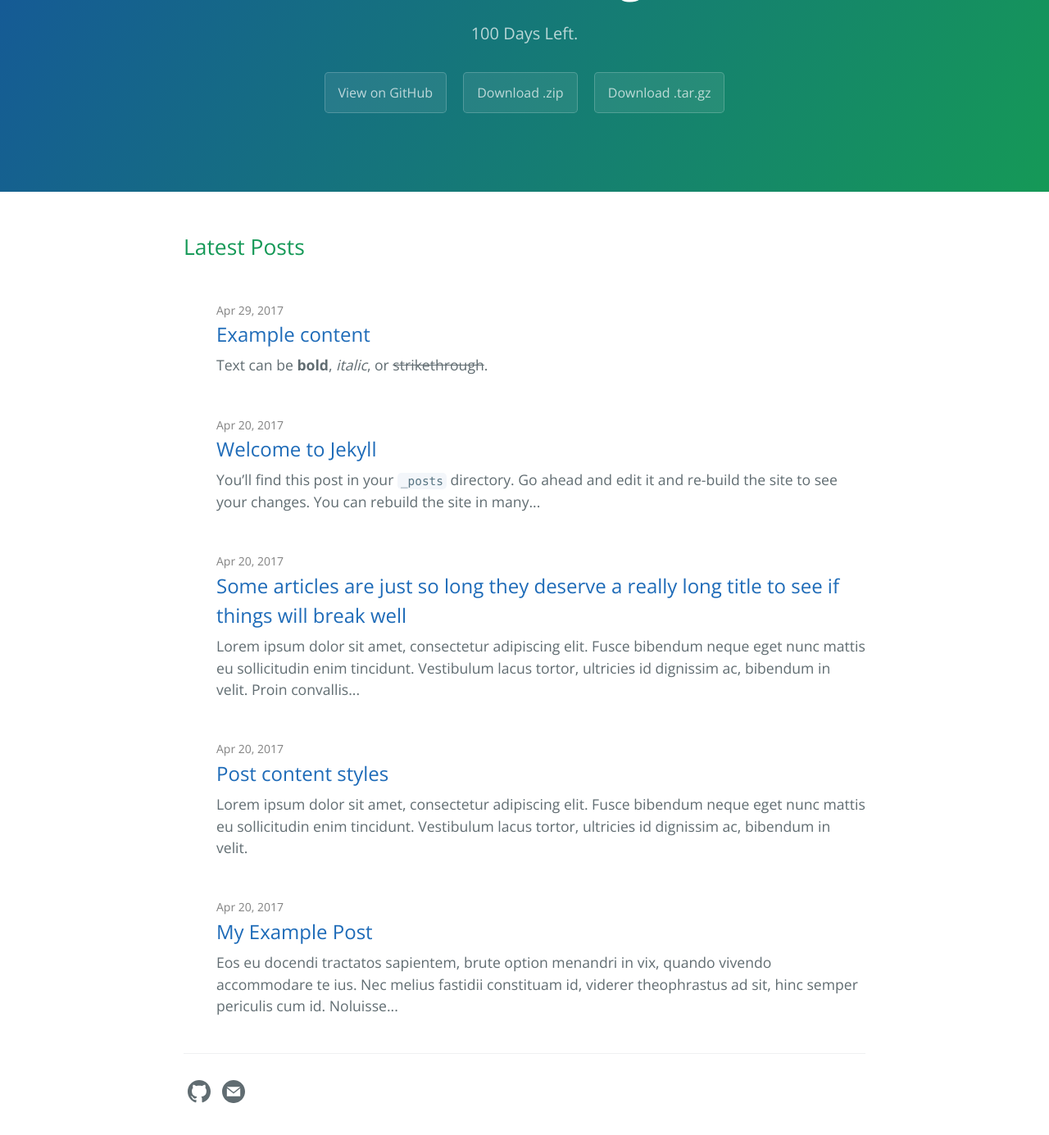
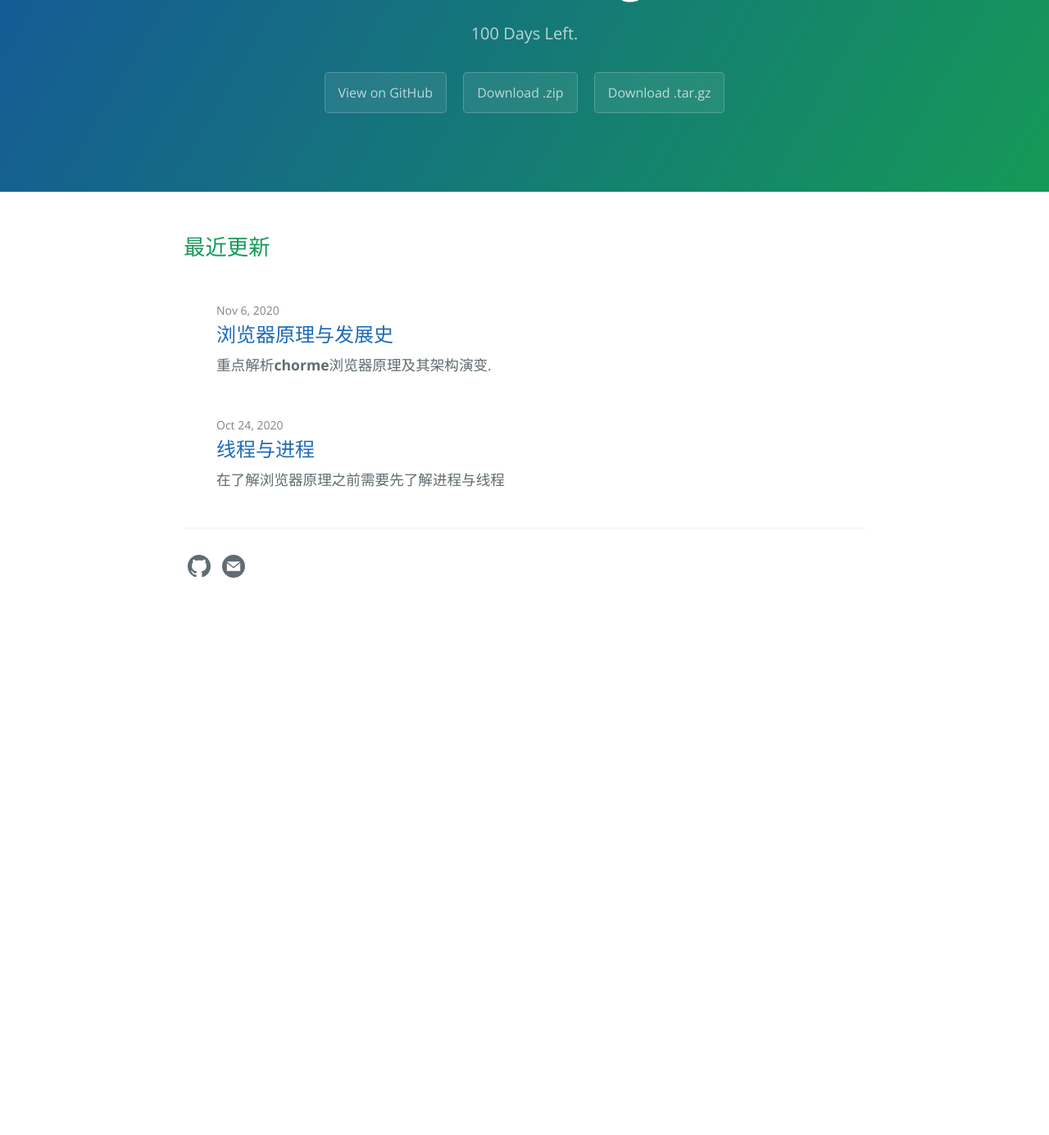
Before and after one commit to higwendolyn/Alias, a Jekyll site: the page built from index.md, in a window 1280 px wide and 1400 px high, scrolled down 205 px. Shown: the top 1385 px of the window at 82% size. Built offline with Jekyll 4.4.1, drawn with Linux system fonts in a browser that asks for light colours; after the commit the page ends 964 px from its top, so only the background shows below that; some of the changed lines change nothing that is shown.

Commit message:
上传文章

````diff
--- a/_layouts/home.html
+++ b/_layouts/home.html
@@ -6,7 +6,7 @@ layout: default
 
   {{ content }}
 
-  <h2>Latest Posts</h2>
+  <h2>最近更新</h2>
 
   <div>&nbsp;</div>
 
--- a/_posts/2017-04-20-my-example-post.md
+++ /dev/null
@@ -1,12 +0,0 @@
----
-layout: post
----
-
-Eos eu docendi tractatos sapientem, brute option menandri in vix, quando vivendo accommodare te ius. Nec melius fastidii constituam id, viderer theophrastus ad sit, hinc semper periculis cum id. Noluisse postulant assentior est in, no choro sadipscing repudiandae vix. Vis in euismod delenit dignissim. Ex quod nostrum sit, suas decore animal id ius, nobis solet detracto quo te.
-
-{% comment %}
-Might you have an include in your theme? Why not try it here!
-{% include my-themes-great-include.html %}
-{% endcomment %}
-
-No laudem altera adolescens has, volumus lucilius eum no. Eam ei nulla audiam efficiantur. Suas affert per no, ei tale nibh sea. Sea ne magna harum, in denique scriptorem sea, cetero alienum tibique ei eos. Labores persequeris referrentur eos ei.
--- a/_posts/2017-04-20-post-content-styles.md
+++ /dev/null
@@ -1,90 +0,0 @@
----
-layout: post
-title: "Post content styles"
-tagline: "This post demonstrates post content styles"
-categories: junk
-image: /thumbnail-mobile.png
-author: "Bart Simpson"
-meta: "Springfield"
----
-
-Lorem ipsum dolor sit amet, consectetur adipiscing elit. Fusce bibendum neque eget nunc mattis eu sollicitudin enim tincidunt. Vestibulum lacus tortor, ultricies id dignissim ac, bibendum in velit.
-
-## Some great heading (h2)
-
-Proin convallis mi ac felis pharetra aliquam. Curabitur dignissim accumsan rutrum. In arcu magna, aliquet vel pretium et, molestie et arcu.
-
-Mauris lobortis nulla et felis ullamcorper bibendum. Phasellus et hendrerit mauris. Proin eget nibh a massa vestibulum pretium. Suspendisse eu nisl a ante aliquet bibendum quis a nunc. Praesent varius interdum vehicula. Aenean risus libero, placerat at vestibulum eget, ultricies eu enim. Praesent nulla tortor, malesuada adipiscing adipiscing sollicitudin, adipiscing eget est.
-
-## Another great heading (h2)
-
-Lorem ipsum dolor sit amet, consectetur adipiscing elit. Fusce bibendum neque eget nunc mattis eu sollicitudin enim tincidunt. Vestibulum lacus tortor, ultricies id dignissim ac, bibendum in velit.
-
-### Some great subheading (h3)
-
-Proin convallis mi ac felis pharetra aliquam. Curabitur dignissim accumsan rutrum. In arcu magna, aliquet vel pretium et, molestie et arcu. Mauris lobortis nulla et felis ullamcorper bibendum.
-
-Phasellus et hendrerit mauris. Proin eget nibh a massa vestibulum pretium. Suspendisse eu nisl a ante aliquet bibendum quis a nunc.
-
-### Some great subheading (h3)
-
-Praesent varius interdum vehicula. Aenean risus libero, placerat at vestibulum eget, ultricies eu enim. Praesent nulla tortor, malesuada adipiscing adipiscing sollicitudin, adipiscing eget est.
-
-> This quote will change your life. It will reveal the secrets of the universe, and all the wonders of humanity. Don't misuse it.
-
-Lorem ipsum dolor sit amet, consectetur adipiscing elit. Fusce bibendum neque eget nunc mattis eu sollicitudin enim tincidunt.
-
-### Some great subheading (h3)
-
-Vestibulum lacus tortor, ultricies id dignissim ac, bibendum in velit. Proin convallis mi ac felis pharetra aliquam. Curabitur dignissim accumsan rutrum.
-
-```html
-<html>
-  <head>
-  </head>
-  <body>
-    <p>Hello, World!</p>
-  </body>
-</html>
-```
-
-
-In arcu magna, aliquet vel pretium et, molestie et arcu. Mauris lobortis nulla et felis ullamcorper bibendum. Phasellus et hendrerit mauris.
-
-#### You might want a sub-subheading (h4)
-
-In arcu magna, aliquet vel pretium et, molestie et arcu. Mauris lobortis nulla et felis ullamcorper bibendum. Phasellus et hendrerit mauris.
-
-In arcu magna, aliquet vel pretium et, molestie et arcu. Mauris lobortis nulla et felis ullamcorper bibendum. Phasellus et hendrerit mauris.
-
-#### But it's probably overkill (h4)
-
-In arcu magna, aliquet vel pretium et, molestie et arcu. Mauris lobortis nulla et felis ullamcorper bibendum. Phasellus et hendrerit mauris.
-
-### Oh hai, an unordered list!!
-
-In arcu magna, aliquet vel pretium et, molestie et arcu. Mauris lobortis nulla et felis ullamcorper bibendum. Phasellus et hendrerit mauris.
-
-- First item, yo
-- Second item, dawg
-- Third item, what what?!
-- Fourth item, fo sheezy my neezy
-
-### Oh hai, an ordered list!!
-
-In arcu magna, aliquet vel pretium et, molestie et arcu. Mauris lobortis nulla et felis ullamcorper bibendum. Phasellus et hendrerit mauris.
-
-1. First item, yo
-2. Second item, dawg
-3. Third item, what what?!
-4. Fourth item, fo sheezy my neezy
-
-
-
-## Headings are cool! (h2)
-
-Proin eget nibh a massa vestibulum pretium. Suspendisse eu nisl a ante aliquet bibendum quis a nunc. Praesent varius interdum vehicula. Aenean risus libero, placerat at vestibulum eget, ultricies eu enim. Praesent nulla tortor, malesuada adipiscing adipiscing sollicitudin, adipiscing eget est.
-
-Praesent nulla tortor, malesuada adipiscing adipiscing sollicitudin, adipiscing eget est.
-
-Proin eget nibh a massa vestibulum pretium. Suspendisse eu nisl a ante aliquet bibendum quis a nunc.
--- a/_posts/2017-04-20-super-long-article.md
+++ /dev/null
@@ -1,11 +0,0 @@
----
-layout: post
-title: "Some articles are just so long they deserve a really long title to see if things will break well"
-categories: misc
----
-
-Lorem ipsum dolor sit amet, consectetur adipiscing elit. Fusce bibendum neque eget nunc mattis eu sollicitudin enim tincidunt. Vestibulum lacus tortor, ultricies id dignissim ac, bibendum in velit. Proin convallis mi ac felis pharetra aliquam. Curabitur dignissim accumsan rutrum. In arcu magna, aliquet vel pretium et, molestie et arcu. Mauris lobortis nulla et felis ullamcorper bibendum. Phasellus et hendrerit mauris. Proin eget nibh a massa vestibulum pretium. Suspendisse eu nisl a ante aliquet bibendum quis a nunc. Praesent varius interdum vehicula. Aenean risus libero, placerat at vestibulum eget, ultricies eu enim. Praesent nulla tortor, malesuada adipiscing adipiscing sollicitudin, adipiscing eget est.
-
-Lorem ipsum dolor sit amet, consectetur adipiscing elit. Fusce bibendum neque eget nunc mattis eu sollicitudin enim tincidunt. Vestibulum lacus tortor, ultricies id dignissim ac, bibendum in velit. Proin convallis mi ac felis pharetra aliquam. Curabitur dignissim accumsan rutrum. In arcu magna, aliquet vel pretium et, molestie et arcu. Mauris lobortis nulla et felis ullamcorper bibendum. Phasellus et hendrerit mauris. Proin eget nibh a massa vestibulum pretium. Suspendisse eu nisl a ante aliquet bibendum quis a nunc. Praesent varius interdum vehicula. Aenean risus libero, placerat at vestibulum eget, ultricies eu enim. Praesent nulla tortor, malesuada adipiscing adipiscing sollicitudin, adipiscing eget est.
-
-Lorem ipsum dolor sit amet, consectetur adipiscing elit. Fusce bibendum neque eget nunc mattis eu sollicitudin enim tincidunt. Vestibulum lacus tortor, ultricies id dignissim ac, bibendum in velit. Proin convallis mi ac felis pharetra aliquam. Curabitur dignissim accumsan rutrum. In arcu magna, aliquet vel pretium et, molestie et arcu. Mauris lobortis nulla et felis ullamcorper bibendum. Phasellus et hendrerit mauris. Proin eget nibh a massa vestibulum pretium. Suspendisse eu nisl a ante aliquet bibendum quis a nunc. Praesent varius interdum vehicula. Aenean risus libero, placerat at vestibulum eget, ultricies eu enim. Praesent nulla tortor, malesuada adipiscing adipiscing sollicitudin, adipiscing eget est.
--- a/_posts/2017-04-20-welcome-to-jekyll.md
+++ /dev/null
@@ -1,22 +0,0 @@
----
-layout: post
-title: "Welcome to Jekyll"
----
-You’ll find this post in your `_posts` directory. Go ahead and edit it and re-build the site to see your changes. You can rebuild the site in many different ways, but the most common way is to run `jekyll serve`, which launches a web server and auto-regenerates your site when a file is updated.
-
-To add new posts, simply add a file in the `_posts` directory that follows the convention `YYYY-MM-DD-name-of-post.ext` and includes the necessary front matter. Take a look at the source for this post to get an idea about how it works.
-
-Jekyll also offers powerful support for code snippets:
-
-{% highlight ruby %}
-def print_hi(name)
-  puts "Hi, #{name}"
-end
-print_hi('Tom')
-#=> prints 'Hi, Tom' to STDOUT.
-{% endhighlight %}
-
-Check out the [Jekyll docs][jekyll-docs] for more info on how to get the most out of Jekyll. File all bugs/feature requests at [Jekyll’s GitHub repo][jekyll-gh].
-
-[jekyll-docs]: http://jekyllrb.com/docs/home
-[jekyll-gh]:   https://github.com/jekyll/jekyll
--- a/_posts/2017-04-29-cayman-example-content.md
+++ /dev/null
@@ -1,124 +0,0 @@
----
-layout: post
-title: "Example content"
----
-
-Text can be **bold**, _italic_, or ~~strikethrough~~.
-
-[Link to another page: About]({{ '/about.html' | absolute_url }}).
-
-There should be whitespace between paragraphs.
-
-There should be whitespace between paragraphs. We recommend including a README, or a file with information about your project.
-
-# [](#header-1)Header 1
-
-This is a normal paragraph following a header. GitHub is a code hosting platform for version control and collaboration. It lets you and others work together on projects from anywhere.
-
-## [](#header-2)Header 2
-
-> This is a blockquote following a header.
->
-> When something is important enough, you do it even if the odds are not in your favor.
-
-### [](#header-3)Header 3
-
-```js
-// Javascript code with syntax highlighting.
-var fun = function lang(l) {
-  dateformat.i18n = require('./lang/' + l)
-  return true;
-}
-```
-
-```ruby
-# Ruby code with syntax highlighting
-GitHubPages::Dependencies.gems.each do |gem, version|
-  s.add_dependency(gem, "= #{version}")
-end
-```
-
-#### [](#header-4)Header 4
-
-*   This is an unordered list following a header.
-*   This is an unordered list following a header.
-*   This is an unordered list following a header.
-
-##### [](#header-5)Header 5
-
-1.  This is an ordered list following a header.
-2.  This is an ordered list following a header.
-3.  This is an ordered list following a header.
-
-###### [](#header-6)Header 6
-
-| head1        | head two          | three |
-|:-------------|:------------------|:------|
-| ok           | good swedish fish | nice  |
-| out of stock | good and plenty   | nice  |
-| ok           | good `oreos`      | hmm   |
-| ok           | good `zoute` drop | yumm  |
-
-### There's a horizontal rule below this.
-
-* * *
-
-### Here is an unordered list:
-
-*   Item foo
-*   Item bar
-*   Item baz
-*   Item zip
-
-### And an ordered list:
-
-1.  Item one
-1.  Item two
-1.  Item three
-1.  Item four
-
-### And a nested list:
-
-- level 1 item
-  - level 2 item
-  - level 2 item
-    - level 3 item
-    - level 3 item
-- level 1 item
-  - level 2 item
-  - level 2 item
-  - level 2 item
-- level 1 item
-  - level 2 item
-  - level 2 item
-- level 1 item
-
-### Small image
-
-![Octocat](https://github.githubassets.com/images/icons/emoji/octocat.png)
-
-### Large image
-
-![Branching](https://guides.github.com/activities/hello-world/branching.png)
-
-
-### Definition lists can be used with HTML syntax.
-
-<dl>
-<dt>Name</dt>
-<dd>Godzilla</dd>
-<dt>Born</dt>
-<dd>1952</dd>
-<dt>Birthplace</dt>
-<dd>Japan</dd>
-<dt>Color</dt>
-<dd>Green</dd>
-</dl>
-
-```
-Long, single-line code blocks should not wrap. They should horizontally scroll if they are too long. This line should be long enough to demonstrate this.
-```
-
-```
-The final element.
-```
--- /dev/null
+++ b/_posts/2020-10-24-process-thread.md
@@ -0,0 +1,38 @@
+---
+layout: post
+title: "线程与进程"
+---
+在了解浏览器原理之前需要先了解进程与线程
+
+## 线程与进程
+简单来讲，进程就是CPU资源分配的最小单位，而线程则是CPU调度的最小单位。
+要介绍进程与线程的话，需要先讲解下并行处理
+#### 什么是并行处理
+计算机中的并行处理就是同一时刻处理多个任务，比如我们要计算下面这三个表达式的值，并显示出结果。
+```
+A = 1+2
+B = 20/5
+C = 7*8
+```
+在编写代码的时候，我们可以把这个过程拆分为四个任务：
+**任务 1** 是计算 A=1+2；
+**任务 2** 是计算 B=20/5；
+**任务 3** 是计算 C=7*8；
+**任务 4** 是显示最后计算的结果。
+>**单线程处理**：分四步按照顺序分别执行这四个任务
+>**多线程处理**：先使用三个线程同时执行前三个任务；再执行第四个显示任务。
+单线程执行需要四步，而使用多线程只需要两步。
+####  线程 VS 进程
+**进程**：启动一个程序的时候，操作系统会为该程序创建一块内存，用来存放代码、运行中的数据和一个执行任务的主线程，我们把这样的一个运行环境叫进程。
+**线程**：线程是依附于进程的，而进程中使用多线程并行处理能提升运算效率。
+![image.png](https://upload-images.jianshu.io/upload_images/20498729-e0af007ac80eb55d.png?imageMogr2/auto-orient/strip%7CimageView2/2/w/1240)
+>进程和线程之间的关系有以下 4 个特点：
+>1.  进程中的任意一线程执行出错，都会导致整个进程的崩溃。很常见就是JavaScript出现的执行线程出错时会导致整个页面进程的崩溃，而导致页面白屏。
+>2.  线程之间共享进程中的数据。一个线程使用某些共享内存时，其他线程必须等它结束，才能使用这一块内存。
+>3.  当一个进程关闭之后，操作系统会回收进程所占用的内存。
+>4.  进程之间的内容相互隔离。每个进程都只能访问自己访问的数据，这可以有效的避免一个进程的崩溃而影响到其他的进程。如果进程之间有进行数据通信的需要，这时候就需要进程通信（IPC）机制了。
+
+操作系统的设计，因此可以归结为三点：
+（1）以多进程形式，允许多个任务同时运行；
+（2）以多线程形式，允许单个任务分成不同的部分运行；
+（3）提供协调机制，一方面防止进程之间和线程之间产生冲突，另一方面允许进程之间和线程之间共享资源。
--- /dev/null
+++ b/_posts/2020-11-6-chorme.md
@@ -0,0 +1,75 @@
+---
+layout: post
+title: "浏览器原理与发展史"
+---
+
+重点解析**chorme**浏览器原理及其架构演变.
+
+### 单进程浏览器
+**单进程浏览器**是指浏览器所以模块都运行再同一个进程里，这些模块包含了网络、插件、JavaScript 运行环境、渲染引擎和页面等。
+>2007年之前，所有的浏览器都是单进程的，e.g. IE6。IE6时代，浏览器是单进程的，所有页面也都是运行在一个主线程中的，当时IE6就是这样设计，而且此时的IE6是单标签，也就是说一个页面一个窗口。页面的所有的功能模块都运行在同一个进程里，这个模块包括但不限于：网络、渲染引擎、JavaScript运行环境、第三方插件等。
+
+>**单进程的浏览器存在的问题**：
+>1. **不稳定**：早期的浏览器都是通过插件来实现视频、游戏等功能，插件、渲染引擎等都运行在浏览器进程之中，一个意外崩溃就会导致整个浏览器的奔溃。
+>2. **不流畅**：因为所有页面的功能模块都运行在同一个线程之中，因此同一时刻只有一个模块可以执行，这就很有可能出现一个模块发生阻塞的时候而导致其他模块无法运行的情况。
+>3. **不安全**：不安全主要是处于两个方面的，一个是插件一个是页面脚本。页面中运行的插件可以读取电脑的资源，执行一些命令。而页面脚本则可以通过浏览器漏洞来获取系统权限，从而应发一系列安全问题。
+### 多进程浏览器
+>**背景**：国产浏览器都采用多标签的形式，其中的一个标签页面的卡顿都会影响到整个浏览器。
+因为卡顿，国内浏览器就开始尝试支持**页面多线程**，也就是让部分页面运行在单独的线程之中，意味着每个线程拥有单独的JavaScript执行环境，和Cookie环境。
+问题就来了：比如A站点页面登陆一个网站，保存了一些Cookie数据到磁盘上，再在当前线程环境中保存部分Session数据，由于Session是不需要保存到硬盘上的，所以Session只会保存在当前的线程环境中。这时候再打开另外一个A站点的页面，假设这个页面在另外一个线程中里面，那么它首先读取硬盘上的Cookie信息，但是，由于Session信息是保存在另外一个线程里面的，无法直接读取，这样就要实现一个**Session同步**的问题。
+后来，Session问题解决了，但是假死的问题依然有，因为进程内使用了一个窗口，这个窗口是依附到浏览器主窗口之上的，所以他们公用一套**消息循环机制**，如果一个窗口卡死了，整个浏览器也会卡死。
+国产浏览器又出了一招，就是把页面做成一个单独的弹窗，如果这个页面卡死了，就把这个弹窗给隐藏掉。
+**！！！**为什么Chrome中的一个页面假死不会影响到主窗口呢？
+这是因为chrome输出实际上是图片，然后浏览器端把图片贴到自己的窗口上去，在Chrome的渲染进程内，并没有一个渲染窗口，输出的只是图片，如果卡住了，顶多图片不更新了。
+
+随着 Chrome 浏览器的发布，浏览器架构终于来到了多进程的时代。
+其中 **Chrome 浏览器的进程架构**如下：
+![早期多进程架构.png](https://upload-images.jianshu.io/upload_images/20498729-ba6f17353bcd44e4.png?imageMogr2/auto-orient/strip%7CimageView2/2/w/1240)
+![目前多进程架构.png](https://upload-images.jianshu.io/upload_images/20498729-9b937f05769ad4f9.png?imageMogr2/auto-orient/strip%7CimageView2/2/w/1240)
+
+>**Chrome架构**包括：1 个浏览器（Browser）主进程、1 个 GPU 进程、1 个网络进程、多个渲染进程和多个插件进程。作用如下：
+**Browser进程（浏览器进程）**：浏览器的主进程。主要有以下几个作用：负责浏览器页面的显示与页面交互；负责个页面的管理（创建和销毁其他进程）；将 Renderer 进程得到的内存中的 Bitmap ，绘制到用户页面上；网络资源的管理，下载等。
+**第三方插件进程**：主要负责插件的运行，每种类型的插件都对应着一个进程，只有当使用该插件时才会创建该进程，这样就做到了隔离插件的效果，保证插件的崩溃不会影响到浏览器以及页面。
+**GPU进程**：为了实现 3D CSS 的效果，GPU进程成为了浏览器的普遍需求，因此Chrome浏览器也在其多进程的架构上引入了GPU进程。
+**浏览器渲染进程**，也就是浏览器内核，Renderer进程，内部是多线程的：默认每个Tab页面都是一个进程，互相不影响。主要作用是页面渲染，脚本执行，事件处理等。
+**网络进程**：主要负责页面的网络资源的加载，之前是作为一个模块运行在浏览器进程中的，最近几年才独立出来，作为一个单独的进程存在。
+
+PS：[图解Chrome架构](https://blog.csdn.net/qq_39111085/article/details/103776844)
+PS：[Chrome底层原理](https://www.cnblogs.com/fuguy/p/13073884.html)
+
+>单进程浏览器遗留问题的**解决**：
+>1. **不稳定**：由于进程是相互隔离的，所以当一个页面或者插件崩溃 时，影响到的仅仅是当前的页面进程或者插件进程，并不会影响到浏览器和其他页面，这就完美地解决了页面或者插件的崩溃会导致整个浏览器崩溃。
+>2. **不流畅**：在多进程的架构下，JavaScript 只是运行在自己的渲染进程中的，因此即使 JavaScript 代码阻塞了渲染进程，受到影响的也只是当前所渲染的页面，脚本运行也是同样的道理。而对于常常引发性能问题的内存泄漏，在这种架构下，关闭一个页面，会将整个渲染进程给关闭，这时候操作系统就会回收这个进程所占用的内存，也就会不会存在内存泄漏的问题了。
+>3. **不安全**：多进程架构的可以使用安全沙箱，你可以把沙箱看成是操作系统给进程上了一把锁，沙箱里面的程序可以运行， 但是不能在你的硬盘上写入任何数据，也不能在敏感位置读取任何数据（文档、桌面）。沙箱里面，即使在渲染进程或者插件进程里面执行了恶意程序，恶意程序也无法突破沙箱去获取系统权限。
+
+多进程的浏览器存在着一些**问题**：
+>资源占用更多了
+>更为复杂的体系结构
+
+###SOA架构
+**服务化**：在2016年Chrome官方团队使用**面向服务**的架构的思想设计了新的Chrome架构，也就是说Chrome整体架构会朝向现代操作系统所采用的面向服务的架构方向发展，原来的各种模块都会被重构成独立的服务，每个服务都可以在独立的进程中运行，访问服务必须使用定义好的接口，通过IPC来通信 ，从而构建一个更内聚、松耦合、易于维护和扩展的系统，更好实现chrome简单稳定，高速安全的目标 。
+
+Chrome最终要把UI、数据库、文件、设备、网络等模块重构为基础服务，类似操作系统底层服务。
+![Chrome面向服务的架构进程模型图.png](https://upload-images.jianshu.io/upload_images/20498729-6fab58ac1fc0571c.png?imageMogr2/auto-orient/strip%7CimageView2/2/w/1240)
+**弹性架构**：将浏览器程序的每个部分，作为一项服务运行，然后根据情况而定，来将其拆分为不同的流程或汇总为同一个流程，是个资源的动态调配整合。
+e.g.  若浏览器在高性能电脑上运行时，可能会将每个服务拆分为不同的进程，从而提供更高的稳定性。但如果不具备此条件，设备资源受到约束，多个服务就可能会被整合到一个进程当中，从而节省内存占用。
+![在资源不足的设备上将服务合并到浏览器进程中.png](https://upload-images.jianshu.io/upload_images/20498729-de3687cc2b807c71.png?imageMogr2/auto-orient/strip%7CimageView2/2/w/1240)
+**总结**：
+PS：[单进程与多进程优缺点](http://www.mamicode.com/info-detail-641220.html)
+###问题小结
+**为什么单进程浏览器当时没有采用安全沙箱？**
+>因为一个进程使用了安全沙箱后，该进程的系统权限受限，在单进程浏览器中，这将会影响主进程的权限。
+
+**打开Chrome浏览器一个Tab页面，至少会出现几个进程？**
+>根据目前的Chrome架构:1 个浏览器（Browser）主进程、1 个 GPU 进程、1 个网络（NetWork）进程、多个渲染进程和多个插件进程；
+    1. 页面中有iframe的话，跨站点 iframe 在单个渲染器进程中运行（站点隔离），并在不同站点之间共享内存空间。
+![image.png](https://upload-images.jianshu.io/upload_images/20498729-831cf1321d499b9f.png?imageMogr2/auto-orient/strip%7CimageView2/2/w/1240) 2. 有插件的话，插件也会开启进程
+    3. 多个页面属于同一站点，并且从a打开b页面，会共用一个渲染进程
+    4. 装了扩展的话，扩展也会占用进程
+    这些进程都可以通过Chrome任务管理器来查看
+
+![举例.png](https://upload-images.jianshu.io/upload_images/20498729-9e7d12b4bae0612a.png?imageMogr2/auto-orient/strip%7CimageView2/2/w/1240)
+
+
+**多进程架构，还是会碰到单页面卡死的最终崩溃导致所有页面崩溃的情况？**
+>Chrome的默认策略是，每个标签对应一个渲染进程。但是如果从一个页面打开了新页面，而新页面和当前页面属于同一站点时，那么新页面会复用父页面的渲染进程。那么同一个站点的其中一个页面崩溃了，那么其他页面也会跟着一起崩溃。
````
Lines whose indentation alone changed are shown as unchanged.
